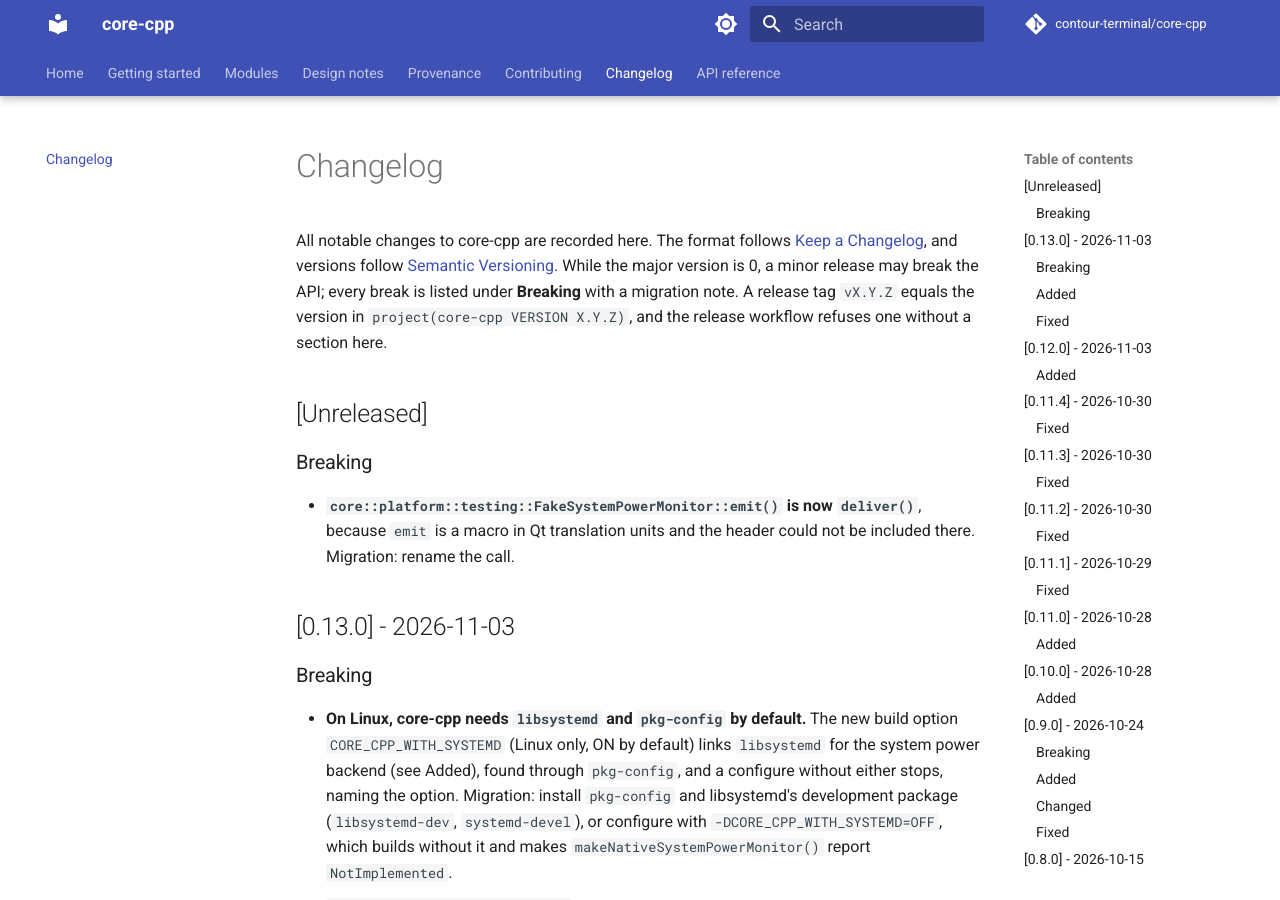
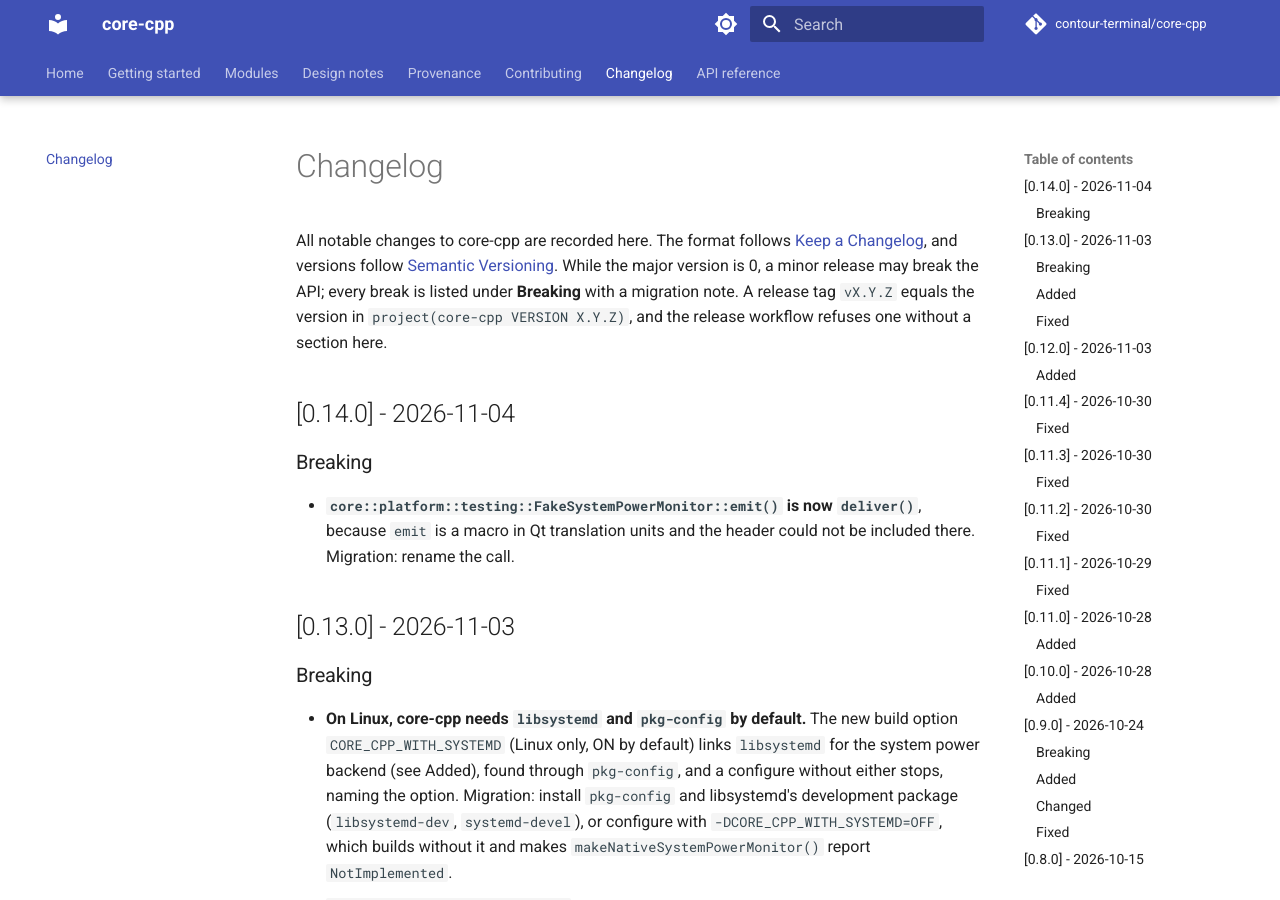
Before and after one commit to contour-terminal/core-cpp, an MkDocs documentation site: the page built from docs/changelog.md, in a window 1280 px wide and 900 px high. Built offline with MkDocs 1.6.1 and Material for MkDocs 9.7.7, drawn with Linux system fonts in a browser that asks for light colours; comment, search, counter and statistics services are not loaded.

Commit message:
Release 0.14.0
Signed-off-by: Christian Parpart <christian@parpart.family>

````diff
--- a/CHANGELOG.md
+++ b/CHANGELOG.md
@@ -7,7 +7,7 @@
 release tag `vX.Y.Z` equals the version in `project(core-cpp VERSION X.Y.Z)`, and the release
 workflow refuses one without a section here.
 
-## [Unreleased]
+## [0.14.0] - 2026-11-04
 
 ### Breaking
 
--- a/CMakeLists.txt
+++ b/CMakeLists.txt
@@ -3,7 +3,7 @@
 
 # The version literal is the source of truth; a release tag must equal it.
 project(core-cpp
-    VERSION 0.13.0
+    VERSION 0.14.0
     DESCRIPTION "Shared C++23 foundation libraries of the Contour Terminal projects"
     HOMEPAGE_URL "https://github.com/contour-terminal/core-cpp"
     LANGUAGES CXX)
--- a/docs/getting-started/cpm.md
+++ b/docs/getting-started/cpm.md
@@ -9,7 +9,7 @@
 CPMAddPackage(
     NAME core-cpp
     GITHUB_REPOSITORY contour-terminal/core-cpp
-    GIT_TAG v0.13.0
+    GIT_TAG v0.14.0
     SYSTEM YES              # core-cpp headers never trip your -Werror
     EXCLUDE_FROM_ALL YES    # build only what you link
     OPTIONS "CORE_CPP_WITH_TUI ON" "CORE_CPP_WITH_TLS OFF")
--- a/docs/getting-started/install.md
+++ b/docs/getting-started/install.md
@@ -67,7 +67,7 @@
 ```
 
 ```cmake
-CPMAddPackage(NAME core-cpp GITHUB_REPOSITORY contour-terminal/core-cpp GIT_TAG v0.13.0
+CPMAddPackage(NAME core-cpp GITHUB_REPOSITORY contour-terminal/core-cpp GIT_TAG v0.14.0
               OPTIONS "CORE_CPP_INSTALL ON")
 ```
 
````
Also changed, not shown: README.md (+2 -2 lines).
